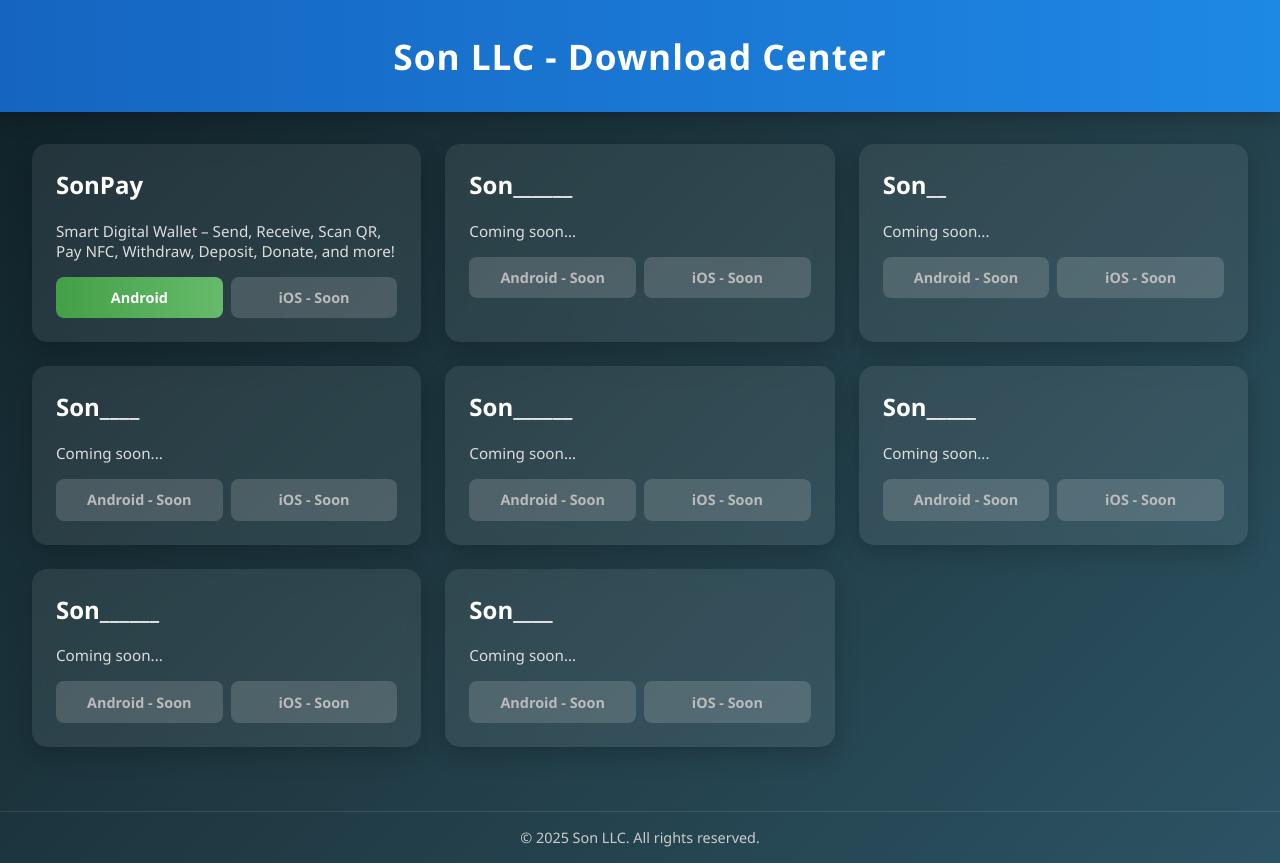
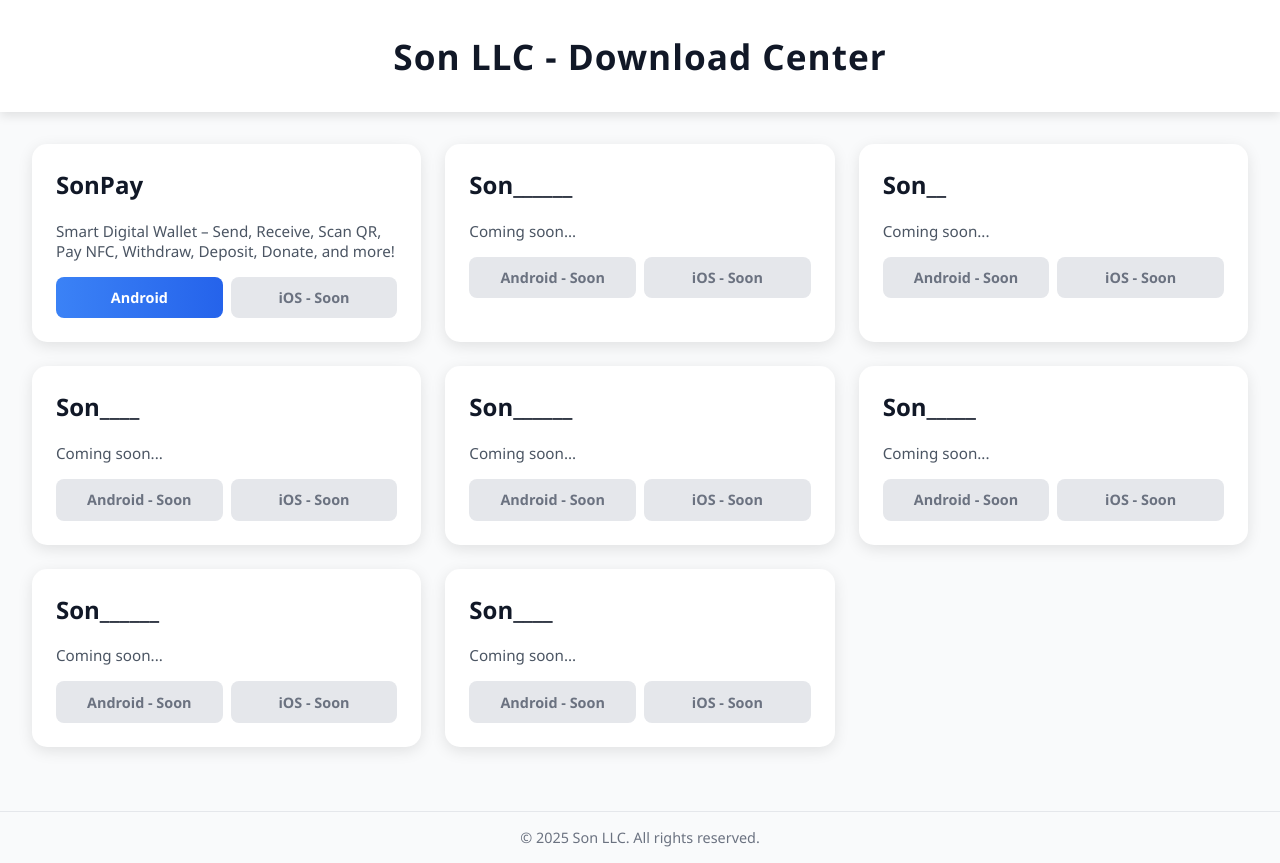
Before and after one commit to SonLLC/SonLLC.github.io, a plain HTML site: page Download/index.html in a window 1280 px wide. Drawn offline with Linux system fonts and the light colour scheme.

Commit message:
Refactor styles in index.html for improved readability

```diff
--- a/Download/index.html
+++ b/Download/index.html
@@ -9,15 +9,18 @@
       font-family: 'Segoe UI', Tahoma, Geneva, Verdana, sans-serif;
       margin: 0;
       padding: 0;
-      background: linear-gradient(135deg, #0f2027, #203a43, #2c5364);
-      color: #fff;
+      background-color: #f9fafb;
+      color: #111827;
     }
     header {
-      background: linear-gradient(90deg, #1565C0, #1E88E5);
-      color: white;
+      background-color: #ffffff;
+      color: #111827;
       padding: 2rem 1rem;
       text-align: center;
-      box-shadow: 0 4px 20px rgba(0,0,0,0.3);
+      box-shadow: 0 4px 10px rgba(0,0,0,0.1);
+      position: sticky;
+      top: 0;
+      z-index: 50;
     }
     h1 {
       margin: 0;
@@ -31,23 +34,22 @@
       gap: 1.5rem;
     }
     .card {
-      background: rgba(255, 255, 255, 0.08);
+      background-color: #ffffff;
       padding: 1.5rem;
       border-radius: 15px;
-      backdrop-filter: blur(10px);
-      box-shadow: 0 8px 25px rgba(0,0,0,0.2);
+      box-shadow: 0 4px 15px rgba(0,0,0,0.1);
       transition: transform 0.3s ease, box-shadow 0.3s ease;
     }
     .card:hover {
-      transform: translateY(-8px);
-      box-shadow: 0 12px 35px rgba(0,0,0,0.4);
+      transform: translateY(-6px);
+      box-shadow: 0 10px 25px rgba(0,0,0,0.15);
     }
     .card h2 {
       margin-top: 0;
-      color: #fff;
+      color: #111827;
     }
     .card p {
-      color: #ddd;
+      color: #4b5563;
       font-size: 0.95rem;
     }
     .btn-group {
@@ -66,25 +68,25 @@
       transition: background 0.3s ease, transform 0.2s ease;
     }
     .btn-download {
-      background: linear-gradient(90deg, #43a047, #66bb6a);
+      background: linear-gradient(90deg, #3b82f6, #2563eb);
       color: white;
     }
     .btn-download:hover {
-      background: linear-gradient(90deg, #2e7d32, #4caf50);
+      background: linear-gradient(90deg, #1d4ed8, #1e40af);
       transform: scale(1.05);
     }
     .btn-soon {
-      background-color: rgba(255, 255, 255, 0.15);
-      color: #bbb;
+      background-color: #e5e7eb;
+      color: #6b7280;
       cursor: not-allowed;
     }
     footer {
       text-align: center;
       padding: 1rem;
       font-size: 0.9rem;
-      color: #ccc;
+      color: #6b7280;
       margin-top: 2rem;
-      border-top: 1px solid rgba(255, 255, 255, 0.1);
+      border-top: 1px solid #e5e7eb;
     }
   </style>
 </head>
```
